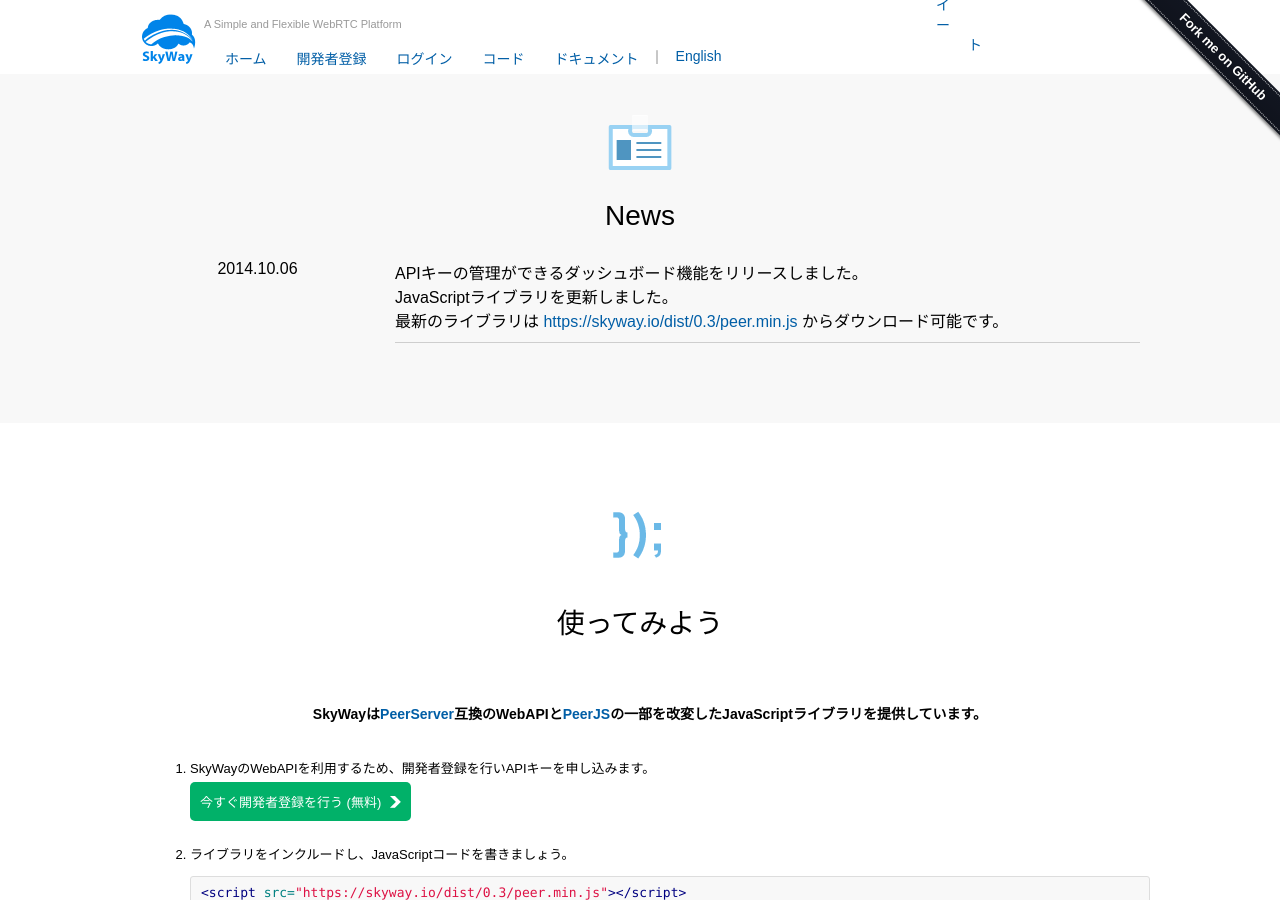
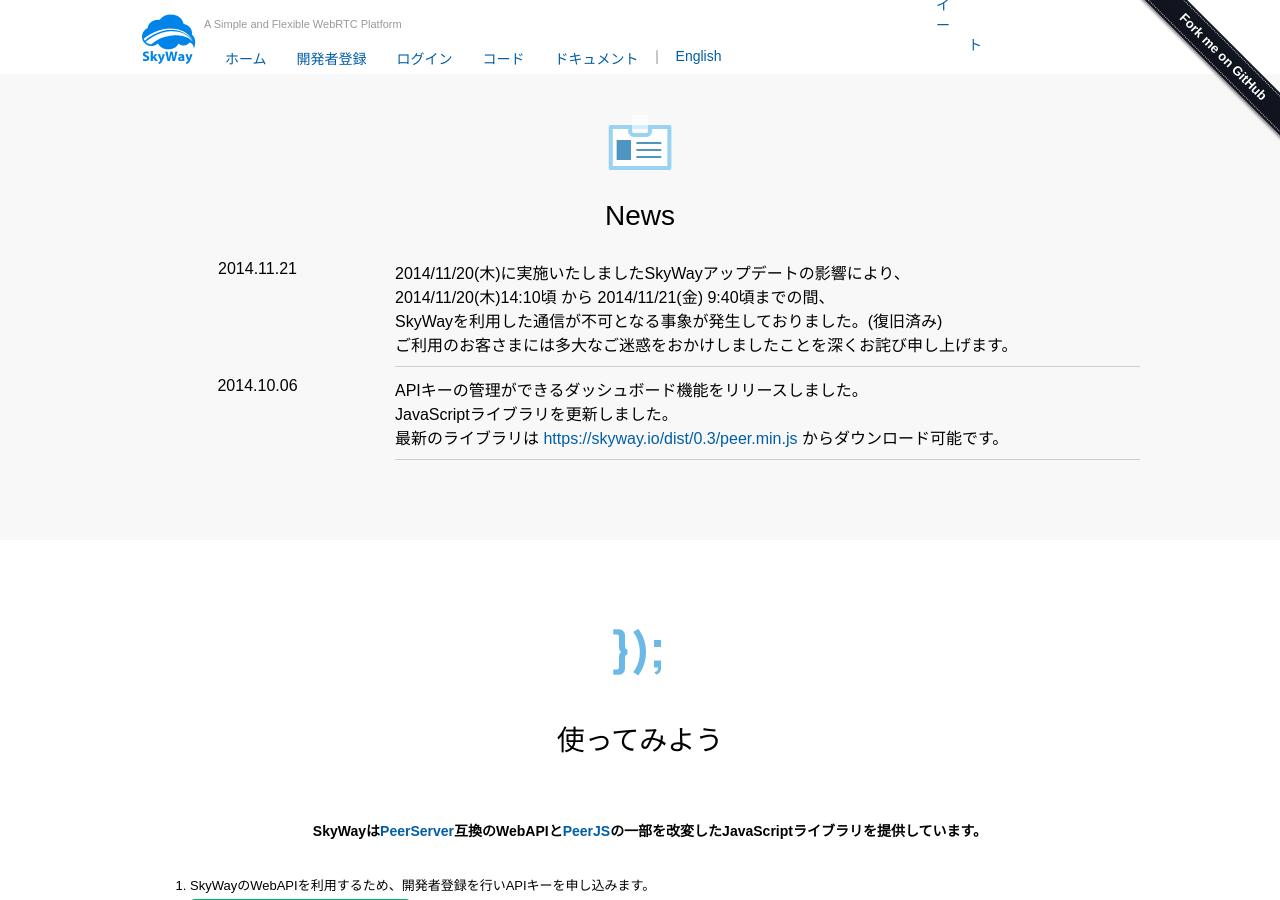
Before and after one commit to nttcom/skyway-old, a Jekyll site: the page built from index.html, in a window 1280 px wide and 900 px high, scrolled down 768 px. Built offline with Jekyll 4.4.1, drawn with Linux system fonts in a browser that asks for light colours; comment, search, counter and statistics services are not loaded.

Commit message:
Add apologies to News

```diff
--- a/index.html
+++ b/index.html
@@ -50,6 +50,13 @@
     <div class="container clearfix">
         <div id="content_news" class="grid_12">
             <h2>News</h2>
+                <div class="grid_3 datepositon">2014.11.21</div>
+                 <div class="grid_9 omega newsbody">
+                    2014/11/20(木)に実施いたしましたSkyWayアップデートの影響により、<BR>
+                    2014/11/20(木)14:10頃 から 2014/11/21(金) 9:40頃までの間、<BR>
+                    SkyWayを利用した通信が不可となる事象が発生しておりました。(復旧済み)<BR>
+                    ご利用のお客さまには多大なご迷惑をおかけしましたことを深くお詫び申し上げます。<BR>
+                </div>
                 <div class="grid_3 datepositon">2014.10.06</div>
                 <div class="grid_9 omega newsbody">
                     APIキーの管理ができるダッシュボード機能をリリースしました。<BR>
```
